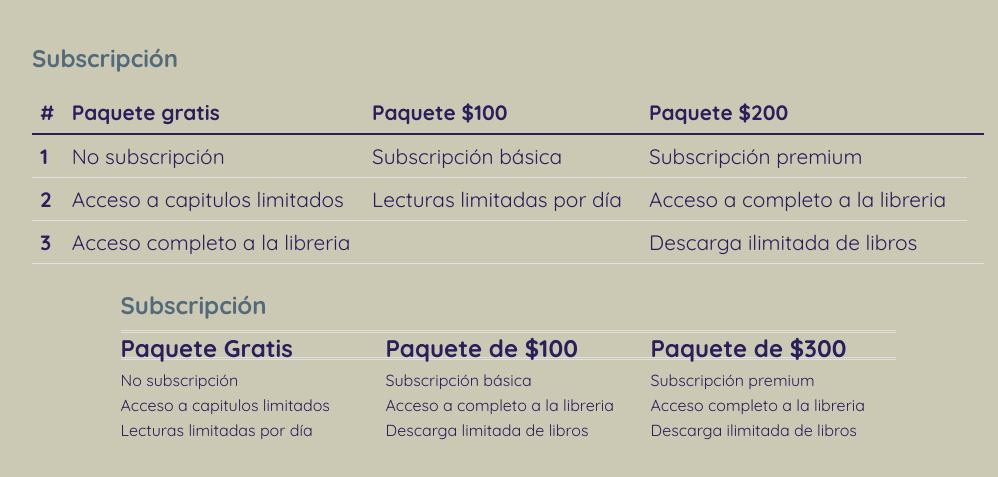
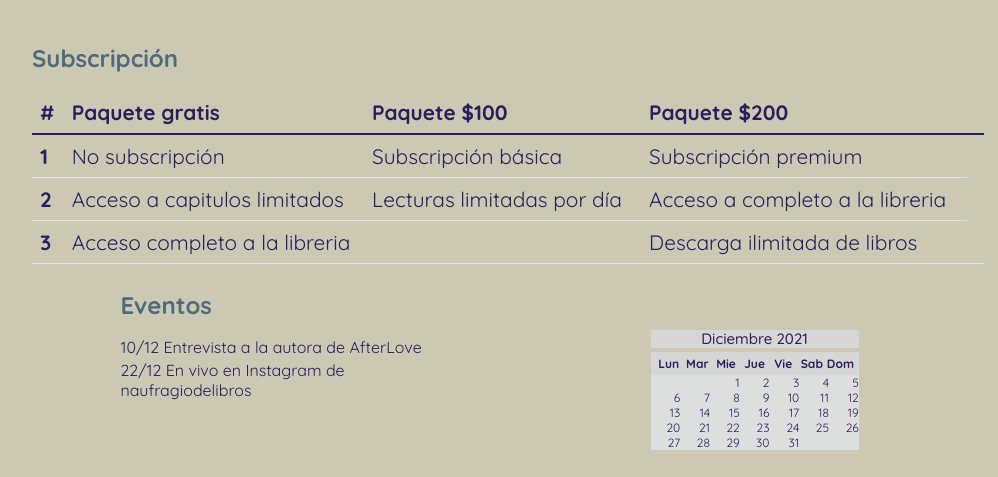
Before and after one commit to LudRiveiro/Libros, a plain HTML site: page index.html in a window 1280 px wide. Shown: the part 905-1382 px from the top of the page, without its empty margins (132-1130 px from the left). Drawn offline with nearby package versions, Linux system fonts and the light colour scheme.

```diff
--- a/index.html
+++ b/index.html
@@ -137,28 +137,6 @@
         </table>
       </div>
     </section>
-    <section class="contenedor__sec" >
-        <article>
-            <div class="section__grid">
-                <div class="section__grid--title section__title">Subscripción</div>
-                <div class="section__grid--subt1 section__table--title" >Paquete Gratis</div>
-                <div class="section__grid--subt2 section__table--title" >Paquete de $100</div>
-                <div class="section__grid--subt3 section__table--title" >Paquete de $300</div>
-                <div class="section__grid--cont1">No subscripción</div>
-                <div class="section__grid--cont2">Subscripción básica</div>
-                <div class="section__grid--cont3">Subscripción premium</div>
-                <div class="section__grid--cont11">Acceso a capitulos limitados</div>
-                <div class="section__grid--cont111">Lecturas limitadas por día</div>
-                <div class="section__grid--cont22">Acceso a completo a la libreria</div>
-                <div class="section__grid--cont222">Descarga limitada de libros</div>
-                <div class="section__grid--cont33">Acceso completo a la libreria</div>
-                <div class="section__grid--cont333">Descarga ilimitada de libros</div>
-            </div>
-
-
-        </article>
-
-    </section>
 
     <section class="contenedor__eventos" >
             <!--"Eventos" como encabezado de la sección con su texto en H2 y su texto interno en H4 donde se especificaran la fecha y los eventos. De lado izquierdo de la sección habra un calendario donde estará marcado acorde a los fechas en las que habra actividades-->
```
